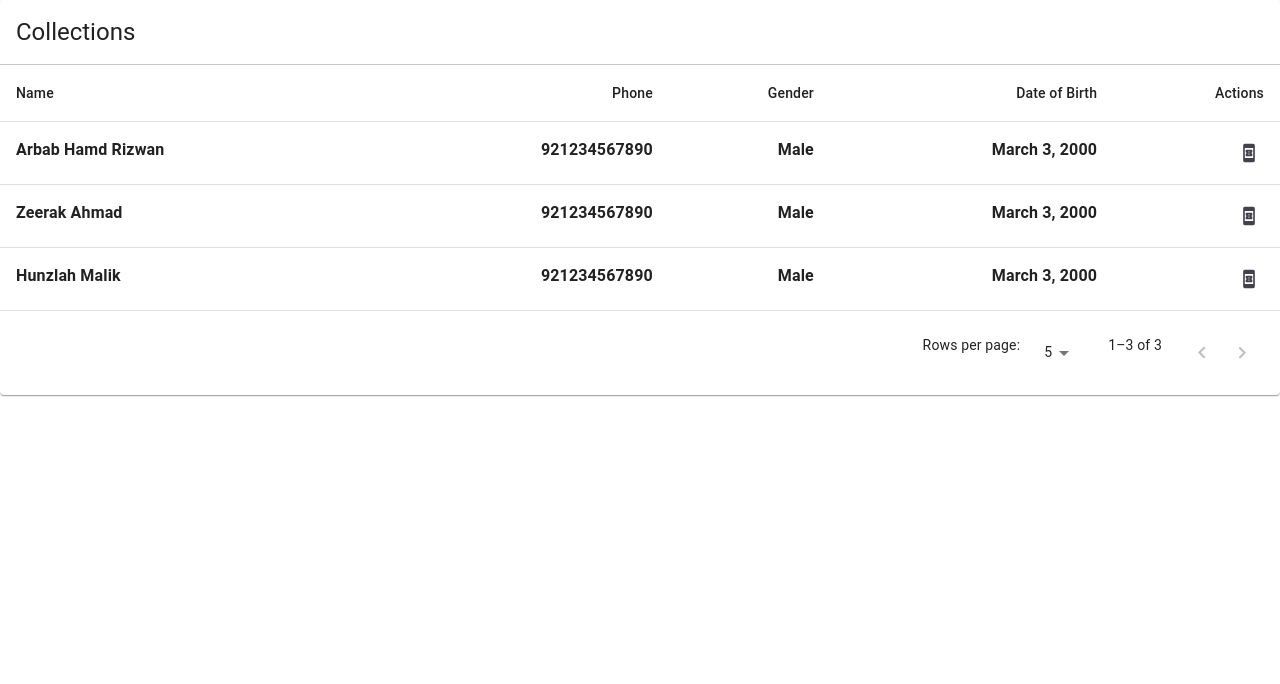
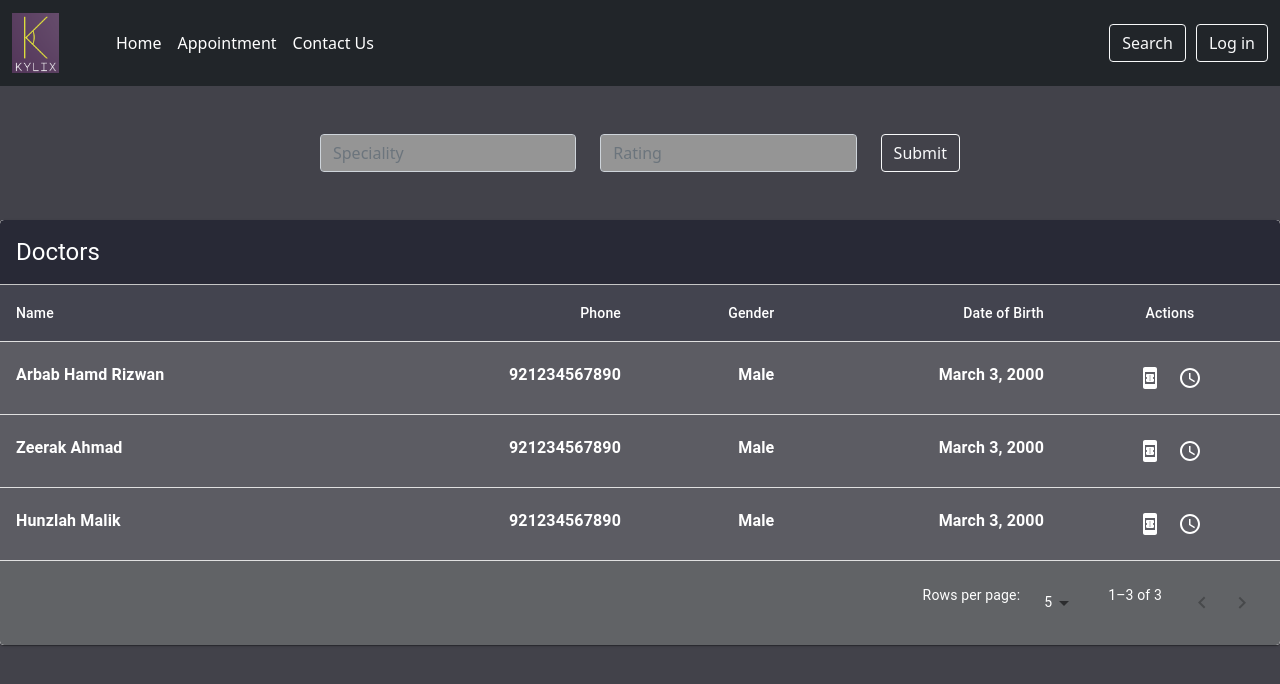
Before and after one commit to crackaf/kylix-frontend, a React (Create React App) app: page /doctors in a window 1280 px wide. Shown: the top 684 px of the page. Built offline with nearby package versions, Linux system fonts and the light colour scheme; no server answers.

Commit message:
feat(Profile): Added profile

```diff
--- a/src/App.tsx
+++ b/src/App.tsx
@@ -6,6 +6,7 @@ import Signup from 'pages/signup';
 import Login from 'pages/login';
 import Auth from 'pages/auth';
 import Doctors from 'pages/doctors';
+import Profile from 'pages/profile';
 
 /**
  *
@@ -24,6 +25,7 @@ function App() {
           <Route path="/login" element={<Login />} />
           <Route path="/auth" element={<Auth />} />
           <Route path="/doctors" element={<Doctors />} />
+          <Route path="/profile" element={<Profile />} />
         </Routes>
       </BrowserRouter>
     </div>
--- a/src/components/navbar/index.tsx
+++ b/src/components/navbar/index.tsx
@@ -68,7 +68,7 @@ function Navbar({ isLoggedIn }: { isLoggedIn?: boolean }) {
             </li>
           </ul>
           <ButtonDiv>
-            <Link to={'/search'}>
+            <Link to={'/doctors'}>
               <Button type="button" className="btn btn-outline-light">
                 Search
               </Button>
--- a/src/pages/doctors/components/DoctorsTable/index.tsx
+++ b/src/pages/doctors/components/DoctorsTable/index.tsx
@@ -1,3 +1,4 @@
+/* eslint-disable quote-props */
 import { FC, ChangeEvent, useState } from 'react';
 import PropTypes from 'prop-types';
 import {
@@ -18,6 +19,7 @@ import {
 } from '@mui/material';
 
 import BookOnlineIcon from '@mui/icons-material/BookOnline';
+import ScheduleIcon from '@mui/icons-material/Schedule';
 import { useNavigate } from 'react-router-dom';
 import { IUser } from 'utils/types/db';
 import Colors from 'theme/colors';
@@ -54,30 +56,94 @@ const RecentDoctorsTable: FC<RecentUserTableProps> = ({ users }) => {
     navigate('/content/nfts', { state: user });
   };
 
+  const getSchedule = (user: IUser): void => {
+    navigate('/content/nfts', { state: user });
+  };
+
   return (
     <Card>
-      <CardHeader title="Collections" />
+      <CardHeader
+        title="Doctors"
+        sx={{
+          background: Colors.tableTitleBackground,
+          color: 'white',
+          fontWeight: '500',
+        }}
+      />
       <Divider />
       <TableContainer>
         <Table>
           <TableHead>
-            <TableRow>
-              <TableCell>Name</TableCell>
-              <TableCell align="right">Phone</TableCell>
-              <TableCell align="right">Gender</TableCell>
-              <TableCell align="right">Date of Birth</TableCell>
-              <TableCell align="right">Actions</TableCell>
+            <TableRow
+              sx={{
+                background: Colors.tableHead,
+                color: 'white',
+              }}
+            >
+              <TableCell
+                sx={{
+                  color: 'white',
+                  fontWeight: '500',
+                }}
+              >
+                Name
+              </TableCell>
+              <TableCell
+                align="right"
+                sx={{
+                  color: 'white',
+                  fontWeight: '500',
+                }}
+              >
+                Phone
+              </TableCell>
+              <TableCell
+                align="right"
+                sx={{
+                  color: 'white',
+                  fontWeight: '500',
+                }}
+              >
+                Gender
+              </TableCell>
+              <TableCell
+                align="right"
+                sx={{
+                  color: 'white',
+                  fontWeight: '500',
+                }}
+              >
+                Date of Birth
+              </TableCell>
+              <TableCell
+                align="center"
+                sx={{
+                  color: 'white',
+                  fontWeight: '500',
+                }}
+              >
+                Actions
+              </TableCell>
             </TableRow>
           </TableHead>
           <TableBody>
             {paginatedUsers.map((user) => {
               return (
-                <TableRow hover key={user.address}>
+                <TableRow
+                  hover
+                  key={user.address}
+                  sx={{
+                    background: Colors.formBackground,
+                    '&:hover': {
+                      background: `${Colors.background} !important`,
+                    },
+                  }}
+                >
                   <TableCell>
                     <Typography
                       variant="body1"
                       fontWeight="bold"
-                      color="text.primary"
+                      color="white"
                       gutterBottom
                       noWrap
                     >
@@ -88,7 +154,7 @@ const RecentDoctorsTable: FC<RecentUserTableProps> = ({ users }) => {
                     <Typography
                       variant="body1"
                       fontWeight="bold"
-                      color="text.primary"
+                      color="white"
                       gutterBottom
                       noWrap
                     >
@@ -99,7 +165,7 @@ const RecentDoctorsTable: FC<RecentUserTableProps> = ({ users }) => {
                     <Typography
                       variant="body1"
                       fontWeight="bold"
-                      color="text.primary"
+                      color="white"
                       gutterBottom
                       noWrap
                     >
@@ -110,30 +176,46 @@ const RecentDoctorsTable: FC<RecentUserTableProps> = ({ users }) => {
                     <Typography
                       variant="body1"
                       fontWeight="bold"
-                      color="text.primary"
+                      color="white"
                       gutterBottom
                       noWrap
                     >
                       {user.dob}
                     </Typography>
                   </TableCell>
-                  <TableCell align="right">
+                  <TableCell align="center">
                     <Tooltip title="Make Appointment" arrow>
                       <IconButton
                         sx={{
-                          // eslint-disable-next-line quote-props
-                          color: Colors.background,
+                          color: 'white',
                           '&:hover': {
-                            background: Colors.formBackground,
+                            background: '#cccccc',
                           },
                         }}
                         color="inherit"
-                        size="small"
+                        size="medium"
                         onClick={() => {
                           makeAppontment(user);
                         }}
                       >
-                        <BookOnlineIcon fontSize="small" />
+                        <BookOnlineIcon fontSize="medium" />
+                      </IconButton>
+                    </Tooltip>
+                    <Tooltip title="Check Schedule" arrow>
+                      <IconButton
+                        sx={{
+                          color: 'white',
+                          '&:hover': {
+                            background: '#cccccc',
+                          },
+                        }}
+                        color="inherit"
+                        size="medium"
+                        onClick={() => {
+                          getSchedule(user);
+                        }}
+                      >
+                        <ScheduleIcon fontSize="medium" />
                       </IconButton>
                     </Tooltip>
                   </TableCell>
@@ -143,15 +225,27 @@ const RecentDoctorsTable: FC<RecentUserTableProps> = ({ users }) => {
           </TableBody>
         </Table>
       </TableContainer>
-      <Box p={2}>
+      <Box
+        p={2}
+        sx={{
+          background: '#616366',
+          color: 'white',
+          fontWeight: '500',
+        }}
+      >
         <TablePagination
           component="div"
+          color="white"
           count={users.length}
           onPageChange={handlePageChange}
           onRowsPerPageChange={handleLimitChange}
           page={page}
           rowsPerPage={limit}
           rowsPerPageOptions={[5, 10, 25, 30]}
+          sx={{
+            color: 'white',
+            fontWeight: '500',
+          }}
         />
       </Box>
     </Card>
--- a/src/pages/doctors/index.tsx
+++ b/src/pages/doctors/index.tsx
@@ -1,27 +1,35 @@
 import React from 'react';
+import { Helmet } from 'react-helmet';
+import styled from 'styled-components';
 import { Card } from '@mui/material';
+import Colors from 'theme/colors';
 import RecentDoctorsTable from './components/DoctorsTable';
+import Navbar from 'components/navbar';
 import { IUser } from 'utils/types/db';
+
+const PageContainer = styled.div`
+  background-color: ${Colors.background};
+  height: 100vh;
+  width: 100%;
+`;
+
+const SubmitButton = styled.button`
+  margin: 0 auto;
+  display: block;
+`;
+
+const Input = styled.input`
+  width: 80%;
+  background-color: #959595;
+  margin: 0 auto;
+  color: wheat;
+`;
 
 /**
  * @dev Doctors component
  * @return {JSX.Element}
  */
 function Doctors() {
-  /**
-  export interface IUser {
-  user_id: number;
-  user_type: number;
-  full_name: string;
-  phone: string;
-  password: string;
-  address: string;
-  gender: string;
-  dob: string;
-  auth_code: string;
-  ver_status: 'unverified' | 'verified';
-}
-     */
   const users: IUser[] = [
     {
       user_id: 1,
@@ -61,9 +69,31 @@ function Doctors() {
     },
   ];
   return (
-    <Card>
-      <RecentDoctorsTable users={users} />
-    </Card>
+    <>
+      <Helmet>
+        <title>Doctors</title>
+      </Helmet>
+      <PageContainer>
+        <Navbar />
+        <div className="d-flex w-50 mx-auto mt-5 mb-5">
+          <Input
+            type="text"
+            className="form-control me-4"
+            placeholder="Speciality"
+          />
+          <Input
+            type="text"
+            className="form-control me-4"
+            placeholder="Rating"
+          />
+          <SubmitButton className="btn btn-outline-light">Submit</SubmitButton>
+        </div>
+
+        <Card>
+          <RecentDoctorsTable users={users} />
+        </Card>
+      </PageContainer>
+    </>
   );
 }
 
--- /dev/null
+++ b/src/pages/profile/index.tsx
@@ -0,0 +1,91 @@
+import React from 'react';
+import styled from 'styled-components';
+import Colors from 'theme/colors';
+import Navbar from 'components/navbar';
+
+const PageContainer = styled.div`
+  background-color: ${Colors.background};
+  height: 110vh;
+  width: 100%;
+`;
+
+const ProfileContainer = styled.div`
+  height: fit-content;
+  width: 40%;
+  margin: 0 auto;
+  margin-top: 2%;
+  background-color: ${Colors.formBackground};
+  border: 1px solid ${Colors.border};
+  padding: 20px;
+  border-radius: 10px;
+`;
+
+const Label = styled.label`
+  color: #cccccc;
+  font-weight: 600;
+  margin-left: 60px;
+`;
+
+const Input = styled.input`
+  width: 80%;
+  background-color: #959595;
+  margin: 0 auto;
+  color: black;
+`;
+
+/**
+ * @dev Profile Component
+ * @return {JSX.Element}
+ */
+function Profile() {
+  const type = 1;
+  return (
+    <PageContainer>
+      <Navbar isLoggedIn />
+      <ProfileContainer>
+        <div className="mb-3 mt-2">
+          <Label className="form-label">Full Name</Label>
+          <Input type="text" className="form-control" disabled value="Arbab" />
+        </div>
+
+        <div className="mb-3 mt-2">
+          <Label className="form-label">User Type</Label>
+          <Input type="text" className="form-control" disabled value="Arbab" />
+        </div>
+
+        <div className="mb-3 mt-2">
+          <Label className="form-label">Phone</Label>
+          <Input type="text" className="form-control" disabled value="Arbab" />
+        </div>
+
+        <div className="mb-3 mt-2">
+          <Label className="form-label">Address</Label>
+          <Input type="text" className="form-control" disabled value="Arbab" />
+        </div>
+
+        <div className="mb-3 mt-2">
+          <Label className="form-label">Gender</Label>
+          <Input type="text" className="form-control" disabled value="Arbab" />
+        </div>
+
+        <div className="mb-3 mt-2">
+          <Label className="form-label">Date of Birth</Label>
+          <Input type="text" className="form-control" disabled value="Arbab" />
+        </div>
+        {type == 1 && (
+          <div className="mb-3 mt-2">
+            <Label className="form-label">Total Appointments</Label>
+            <Input
+              type="text"
+              className="form-control"
+              disabled
+              value="Arbab"
+            />
+          </div>
+        )}
+      </ProfileContainer>
+    </PageContainer>
+  );
+}
+
+export default Profile;
--- a/src/theme/colors/index.ts
+++ b/src/theme/colors/index.ts
@@ -3,4 +3,6 @@ export default {
   background: '#42424a',
   border: '#29292b',
   formBackground: '#5c5c63',
+  tableHead: '#43444f',
+  tableTitleBackground: '#282936',
 };
```
